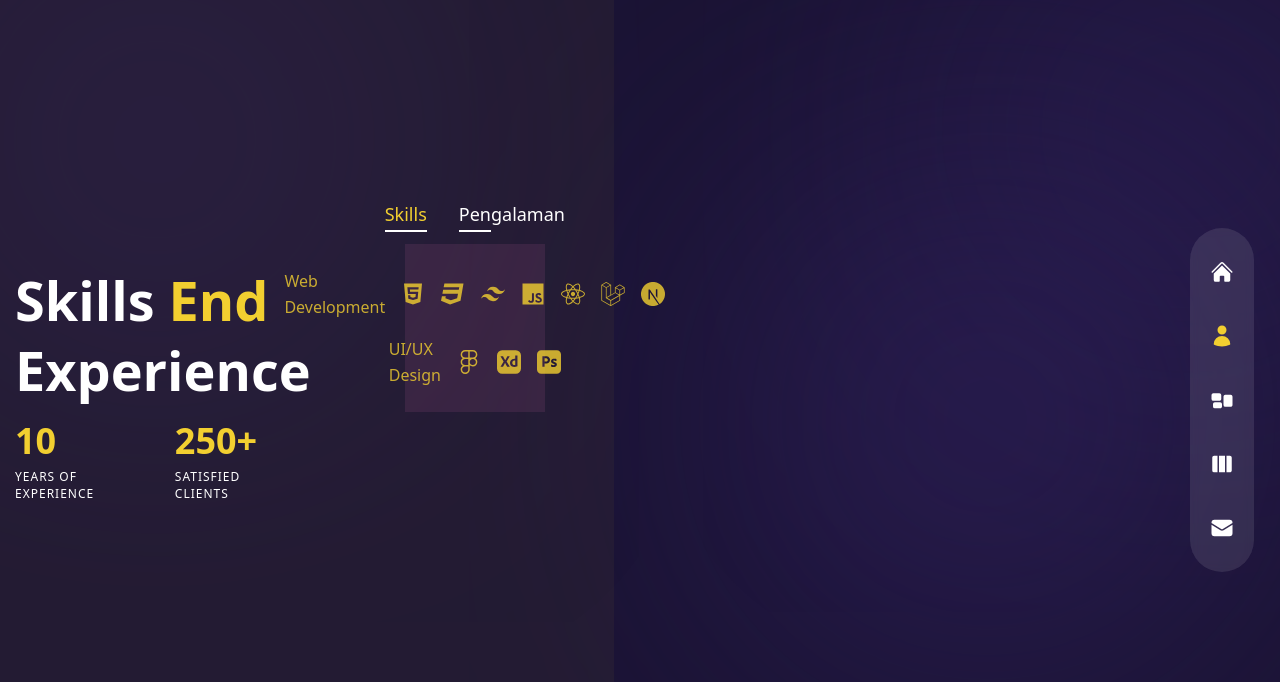
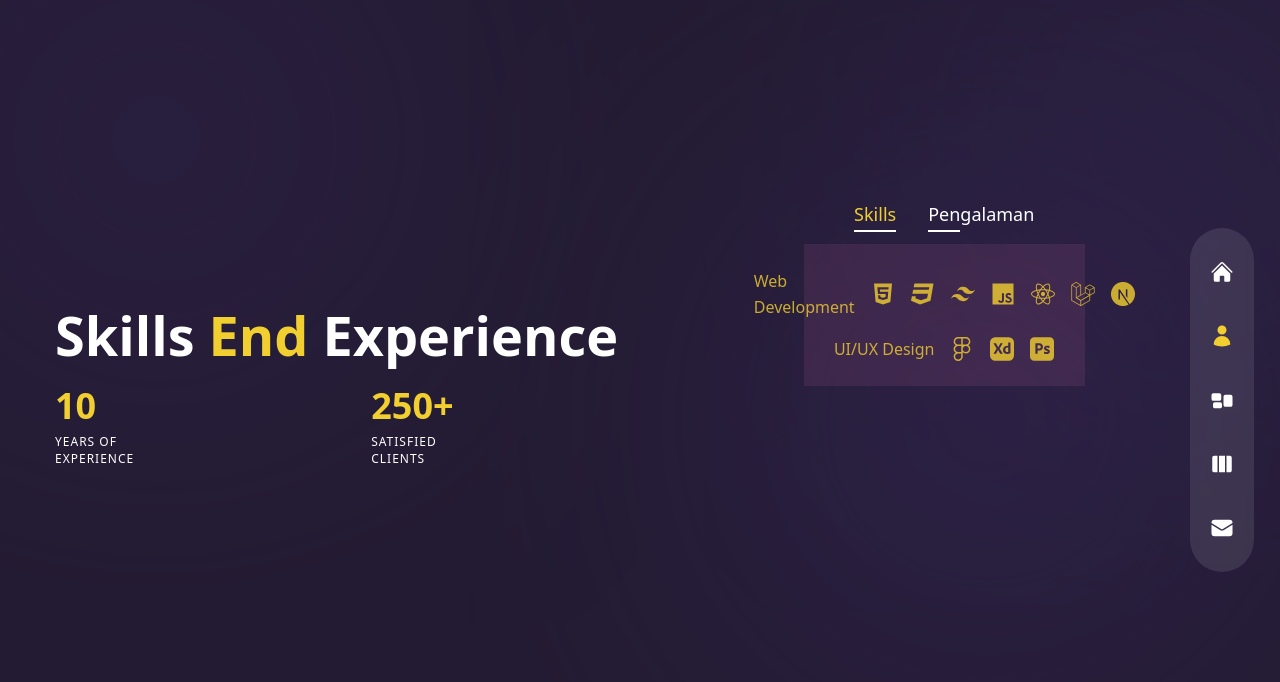
Before and after one commit to jaoharil/react-pofolio, a Next.js app: page /about in a window 1280 px wide. Shown: the top 682 px of the page. Built offline with nearby package versions, Linux system fonts and the light colour scheme.

Commit message:
clear error in the about

```diff
--- a/pages/about/index.js
+++ b/pages/about/index.js
@@ -36,21 +36,21 @@
   const [index, setIndex] = useState(0);
 
   return (
-    <div className="h-full bg-primary/30 py-32 text-center xl:text-left lg:max-w-[48%]">
+    <div className="h-full bg-primary/30 py-32 text-center xl:text-left lg:max-w[48%] ">
       {/* Background Circles */}
       <motion.div variants={fadeIn('right', 0.2)} initial="hidden" animate="show" exit="hidden" className="hidden xl:flex absolute bottom-0 -left-[370px]">
         <Avatar />
       </motion.div>
 
-      <div className="container mx-auto h-full flex flex-col items-center xl:flex-row lg:flex-row gap-x-6">
+      <div className="container mx-auto h-full flex flex-col items-center xl:flex-row lg:flex-rowgap-x-6 ">
         {/* Text Section */}
-        <div className="flex-1 flex flex-col justify-center">
+        <div className="flex-1 flex flex-col justify-center ">
           <motion.h2 variants={fadeIn('right', 0.2)} initial="hidden" animate="show" exit="hidden" className="h2">
             Skills <span className="text-kuning">End</span> Experience
           </motion.h2>
 
           {/* Counters */}
-          <motion.div variants={fadeIn('right', 0.6)} initial="hidden" animate="show" exit="hidden" className="hidden md:flex md:max-w-xl xl:max-w-none lg:max-w-none mx-auto xl:mx-0 lg:mx-auto mb-8">
+          <motion.div variants={fadeIn('right', 0.6)} initial="hidden" animate="show" exit="hidden" className="hidden md:flex md:max-w-xl xl:max-w-none lg:max-w-none mx-auto xl:mx-0 lg:mx-auto mb-8 ">
             <div className="flex flex-1 xl:gap-x-6">
               <div className="relative flex-1 after:w-[1px] after:bg-white/10 after:absolute after:top-0 after:right-0">
                 <div className="text-2xl xl:text-4xl lg:text-4xl font-extrabold text-kuning mb-2">
```
